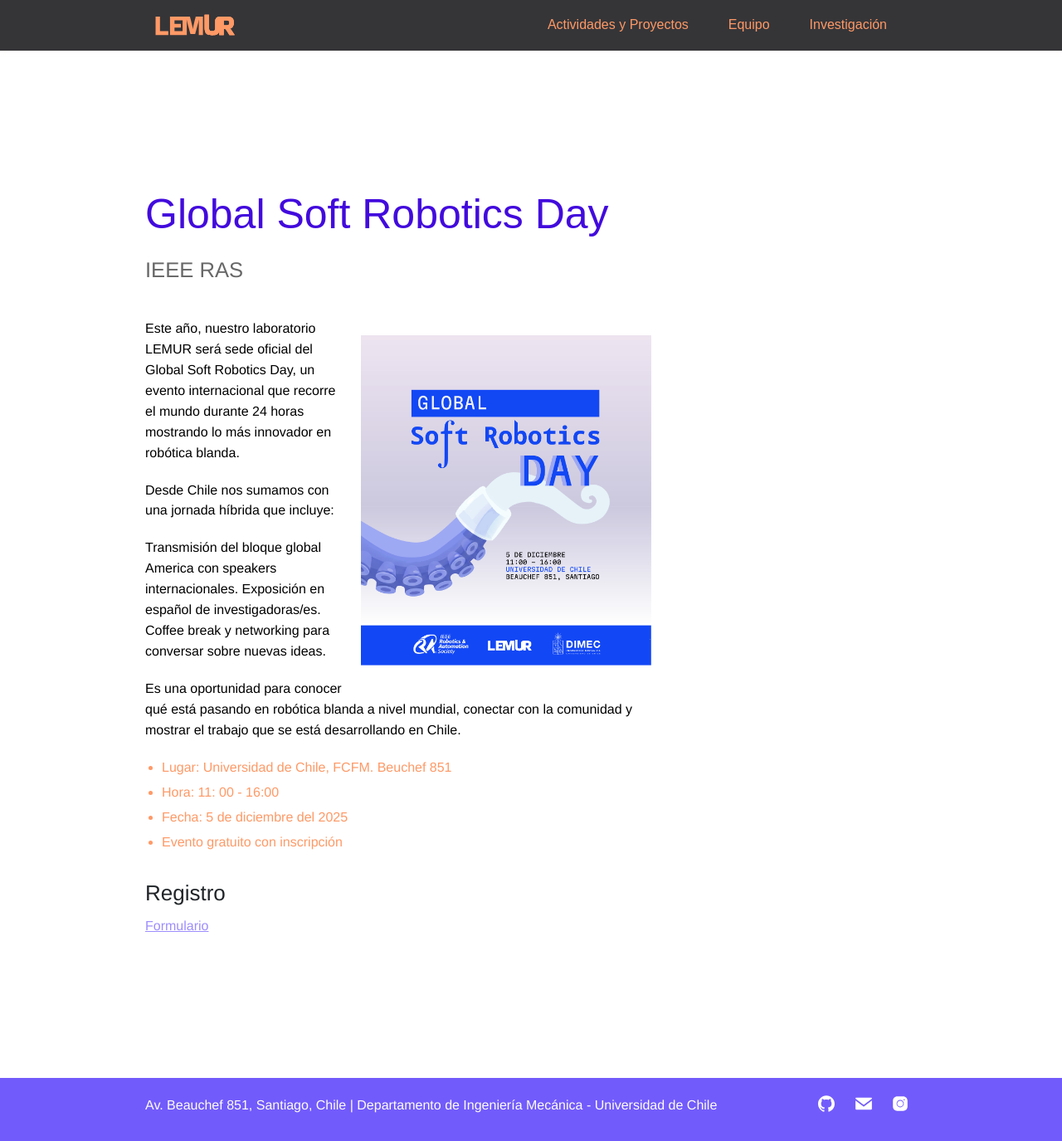
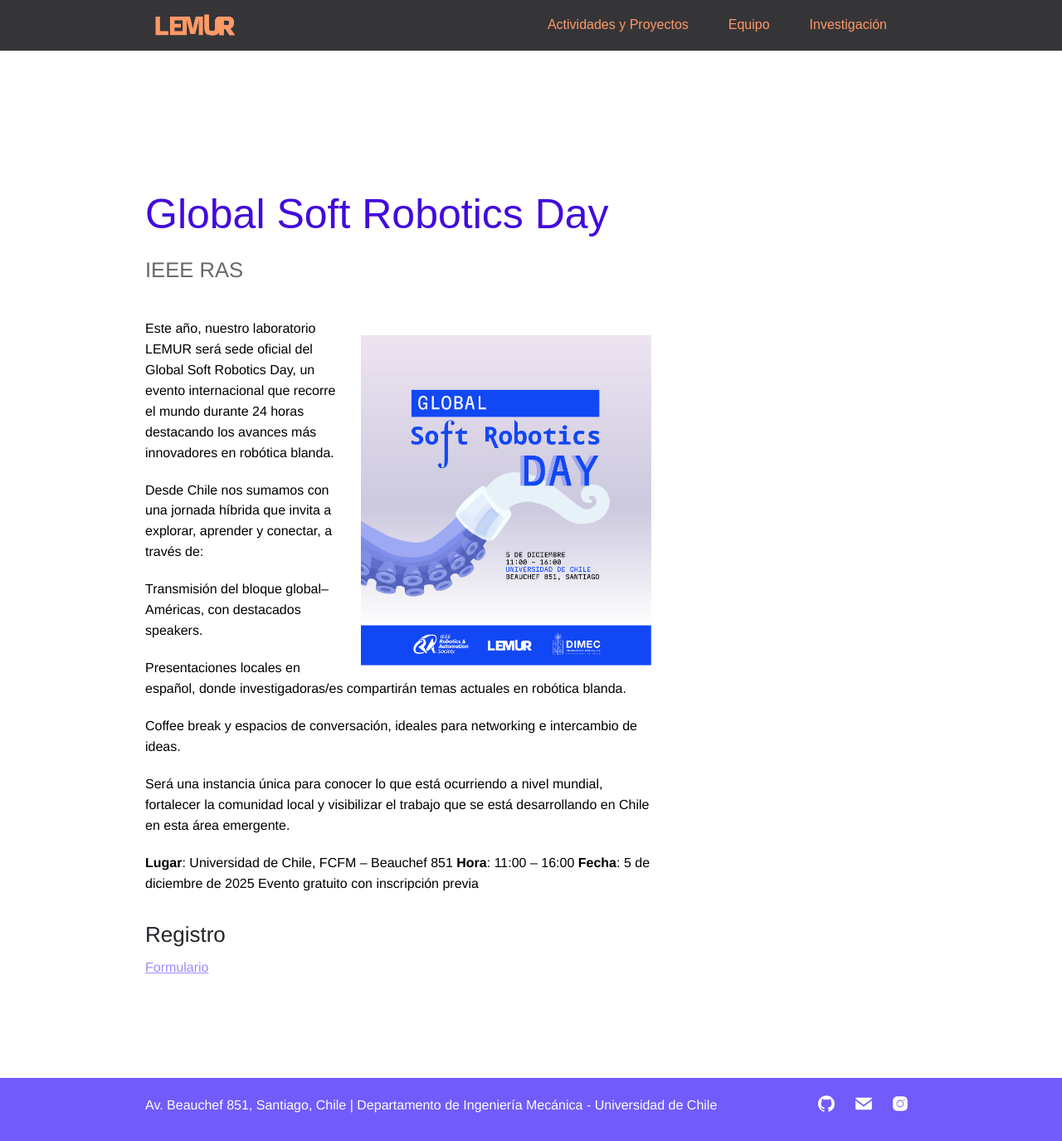
Before and after one commit to LabRobDIMEC/lemur, a Jekyll site: the page built from _services/global-sr.md, in a window 1280 px wide and 1375 px high. Shown: the whole window at 83% size. Built offline with Jekyll 4.4.1, drawn with Linux system fonts in a browser that asks for light colours; some web fonts are replaced.

Commit message:
fixing gsrd

```diff
--- a/_services/global-sr.md
+++ b/_services/global-sr.md
@@ -1,28 +1,33 @@
 ---
 title: "Global Soft Robotics Day"
-date: 05 de Diciembre del 2025
+date: 21 de noviembre 2025
 weight: 3
 ---
 IEEE RAS
 
-
-<img src="{{ '/images/global-sr.png' | relative_url }}" style="float:right; margin-left:20px; width:350px;">
+<img src="{{ '/images/global-sr.png' | relative_url }}"
+     class="img-fluid"
+     style="float:right; margin-left:20px; margin-bottom:10px; max-width:350px;"
+     alt="Afiche Global Soft Robotics Day">
 
 
-Este año, nuestro laboratorio LEMUR será sede oficial del Global Soft Robotics Day, un evento internacional que recorre el mundo durante 24 horas mostrando lo más innovador en robótica blanda.
 
-Desde Chile nos sumamos con una jornada híbrida que incluye:
+Este año, nuestro laboratorio LEMUR será sede oficial del Global Soft Robotics Day, un evento internacional que recorre el mundo durante 24 horas destacando los avances más innovadores en robótica blanda.
 
-Transmisión del bloque global America con speakers internacionales.
-Exposición en español de investigadoras/es.
-Coffee break y networking para conversar sobre nuevas ideas.
+Desde Chile nos sumamos con una jornada híbrida que invita a explorar, aprender y conectar, a través de:
 
-Es una oportunidad para conocer qué está pasando en robótica blanda a nivel mundial, conectar con la comunidad y mostrar el trabajo que se está desarrollando en Chile.
+Transmisión del bloque global–Américas, con destacados speakers.
 
-- Lugar: Universidad de Chile, FCFM. Beuchef 851
-+ Hora: 11: 00 - 16:00
-+ Fecha: 5 de diciembre del 2025
-+ Evento gratuito con inscripción
+Presentaciones locales en español, donde investigadoras/es compartirán temas actuales en robótica blanda.
+
+Coffee break y espacios de conversación, ideales para networking e intercambio de ideas.
+
+Será una instancia única para conocer lo que está ocurriendo a nivel mundial, fortalecer la comunidad local y visibilizar el trabajo que se está desarrollando en Chile en esta área emergente.
+
+**Lugar**: Universidad de Chile, FCFM – Beauchef 851
+**Hora**: 11:00 – 16:00
+**Fecha**: 5 de diciembre de 2025
+Evento gratuito con inscripción previa
 
 ## Registro
 
```
Also changed, not shown: 1 other file.
